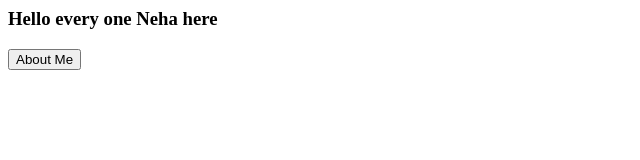
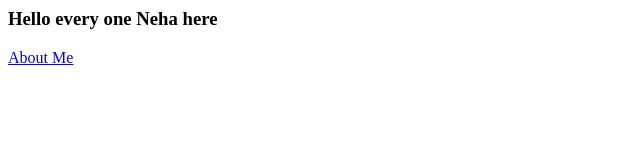
Before and after one commit to NehaRai/neharai.github.com, a plain HTML site: page index.html in a window 1280 px wide. Shown: the whole page, without its empty margins (0-640 px from the left). Drawn offline with Linux system fonts and the light colour scheme.

Commit message:
Add aboutMe

```diff
--- a/index.html
+++ b/index.html
@@ -7,7 +7,8 @@
   <body>
       <h3>Hello every one Neha here </h3>
     <div>
-      <button id="bntAboutMe">About Me</button>
+	<a href="Pages/AboutMe.html">About Me</a>
+
 
     </div>
   </body>
```
